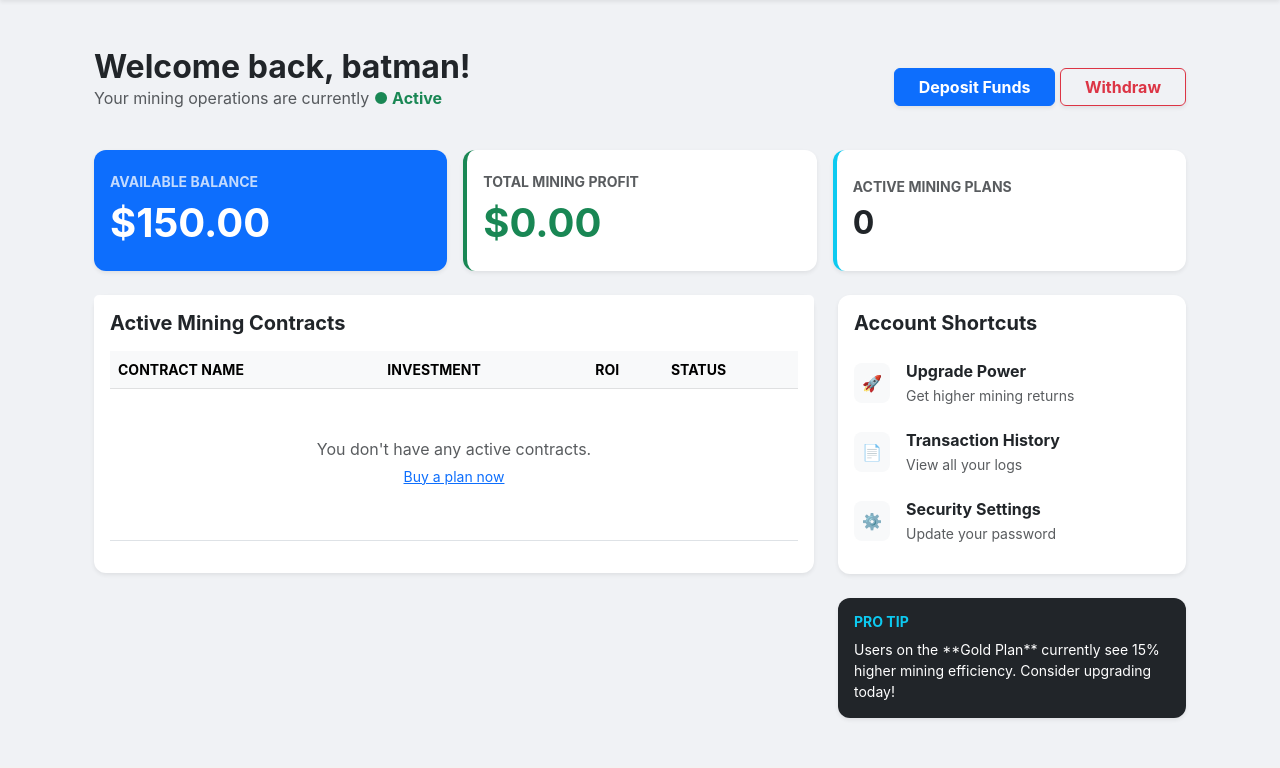
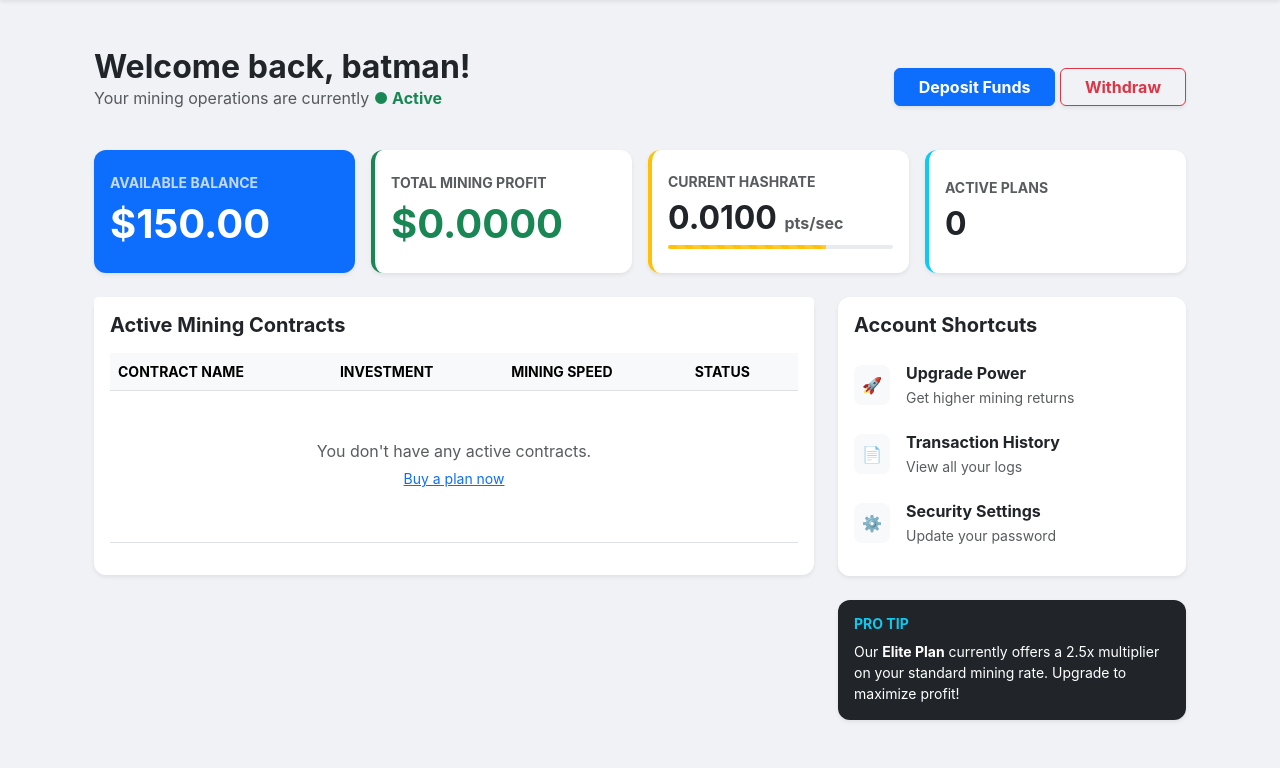
Before and after one commit to samuelj-flip/New_Dynevest_site, a Django app: page /dashboard/ in a window 1280 px wide. Shown: the part 60-828 px from the top of the page. Before the commit the page ends 780 px from the top, so only its background shows below. Run offline with Django 5.2, Linux system fonts and the light colour scheme; a user stored in the database is signed in; data comes from the database, SQL or seed files in the repository; both versions use the stored data as it was after the commit.

Commit message:
refactor: implement total_assets property and fix dashboard rendering

```diff
--- a/core/models.py
+++ b/core/models.py
@@ -3,11 +3,23 @@ from django.contrib.auth.models import User
 from django.db.models.signals import post_save
 from django.dispatch import receiver
 
-# 1. User Profile to track money
+# 1. User Profile
 class Profile(models.Model):
     user = models.OneToOneField(User, on_delete=models.CASCADE)
-    balance = models.DecimalField(max_digits=10, decimal_places=2, default=0.00)
-    total_profit = models.DecimalField(max_digits=10, decimal_places=2, default=0.00)
+    balance = models.DecimalField(max_digits=12, decimal_places=2, default=0.00)
+    total_profit = models.DecimalField(max_digits=12, decimal_places=2, default=0.00)
+
+    # NEW: Staff can edit this to increase/decrease mining speed
+    # Example: 0.0500 = 5% daily growth
+    mining_rate = models.DecimalField(max_digits=7, decimal_places=4, default=0.0100)
+
+    @property
+    def total_assets(self):
+        """
+        Calculates the sum of balance and profit on the fly.
+        Accessible in templates via {{ profile.total_assets }}
+        """
+        return (self.balance or 0) + (self.total_profit or 0)
 
     def __str__(self):
         return f"{self.user.username}'s Profile"
@@ -21,19 +33,19 @@ def create_user_profile(sender, instance, created, **kwargs):
 # 2. Investment Plans
 class Plan(models.Model):
     name = models.CharField(max_length=100)
-    price = models.DecimalField(max_digits=10, decimal_places=2)
+    price = models.DecimalField(max_digits=12, decimal_places=2)
     duration_days = models.IntegerField(default=7)
     roi_percentage = models.DecimalField(max_digits=5, decimal_places=2)
 
     def __str__(self):
         return self.name
 
-# 3. Deposits (Cleaned & Smart)
+# 3. Deposits
 class Deposit(models.Model):
     STATUS_CHOICES = [('Pending', 'Pending'), ('Approved', 'Approved'), ('Declined', 'Declined')]
 
     user = models.ForeignKey(User, on_delete=models.CASCADE)
-    amount = models.DecimalField(max_digits=10, decimal_places=2)
+    amount = models.DecimalField(max_digits=12, decimal_places=2)
     proof = models.ImageField(upload_to='deposit_proofs/')
     status = models.CharField(max_length=10, choices=STATUS_CHOICES, default='Pending')
     created_at = models.DateTimeField(auto_now_add=True)
@@ -55,7 +67,7 @@ class Withdrawal(models.Model):
     STATUS_CHOICES = [('Pending', 'Pending'), ('Completed', 'Completed'), ('Declined', 'Declined')]
 
     user = models.ForeignKey(User, on_delete=models.CASCADE)
-    amount = models.DecimalField(max_digits=10, decimal_places=2)
+    amount = models.DecimalField(max_digits=12, decimal_places=2)
     wallet_address = models.CharField(max_length=255)
     status = models.CharField(max_length=10, choices=STATUS_CHOICES, default='Pending')
     created_at = models.DateTimeField(auto_now_add=True)
@@ -63,12 +75,11 @@ class Withdrawal(models.Model):
     def __str__(self):
         return f"{self.user.username} - ${self.amount}"
 
-# ... (Keep everything from the previous cleaned version)
-
+# 5. Investments
 class Investment(models.Model):
     user = models.ForeignKey(User, on_delete=models.CASCADE)
     plan = models.ForeignKey(Plan, on_delete=models.CASCADE)
-    amount = models.DecimalField(max_digits=10, decimal_places=2)
+    amount = models.DecimalField(max_digits=12, decimal_places=2)
     is_active = models.BooleanField(default=True)
     created_at = models.DateTimeField(auto_now_add=True)
 
--- a/core/templates/core/dashboard.html
+++ b/core/templates/core/dashboard.html
@@ -18,7 +18,7 @@
     <!-- Stats Row -->
     <div class="row g-3 mb-4">
         <!-- Main Balance -->
-        <div class="col-md-4">
+        <div class="col-md-3">
             <div class="card border-0 shadow-sm bg-primary text-white h-100">
                 <div class="card-body d-flex flex-column justify-content-center py-4">
                     <h6 class="text-uppercase small fw-bold opacity-75 mb-2">Available Balance</h6>
@@ -27,7 +27,7 @@
             </div>
         </div>
         <!-- Mining Profit -->
-        <div class="col-md-4">
+        <div class="col-md-3">
             <div class="card border-0 shadow-sm h-100 border-start border-success border-4">
                 <div class="card-body d-flex flex-column justify-content-center py-4">
                     <h6 class="text-uppercase small fw-bold text-muted mb-2">Total Mining Profit</h6>
@@ -35,11 +35,26 @@
                 </div>
             </div>
         </div>
+        <!-- NEW: Live Mining Rate (Interactive) -->
+        <div class="col-md-3">
+            <div class="card border-0 shadow-sm h-100 border-start border-warning border-4">
+                <div class="card-body d-flex flex-column justify-content-center py-4">
+                    <h6 class="text-uppercase small fw-bold text-muted mb-2">Current Hashrate</h6>
+                    <h2 class="mb-0 fw-bold text-dark">
+                        {{ profile.mining_rate }} <small class="fs-6 text-muted">pts/sec</small>
+                    </h2>
+                    <div class="progress mt-2" style="height: 4px;">
+                        <div class="progress-bar progress-bar-striped progress-bar-animated bg-warning"
+                            style="width: 70%"></div>
+                    </div>
+                </div>
+            </div>
+        </div>
         <!-- Active Contracts -->
-        <div class="col-md-4">
+        <div class="col-md-3">
             <div class="card border-0 shadow-sm h-100 border-start border-info border-4">
                 <div class="card-body d-flex flex-column justify-content-center py-4">
-                    <h6 class="text-uppercase small fw-bold text-muted mb-2">Active Mining Plans</h6>
+                    <h6 class="text-uppercase small fw-bold text-muted mb-2">Active Plans</h6>
                     <h2 class="mb-0 fw-bold text-dark">{{ active_investments.count }}</h2>
                 </div>
             </div>
@@ -61,7 +76,7 @@
                                 <tr class="small text-muted text-uppercase">
                                     <th>Contract Name</th>
                                     <th>Investment</th>
-                                    <th>ROI</th>
+                                    <th>Mining Speed</th>
                                     <th>Status</th>
                                 </tr>
                             </thead>
@@ -70,14 +85,19 @@
                                 <tr>
                                     <td>
                                         <div class="fw-bold text-dark">{{ inv.plan.name }}</div>
-                                        <small class="text-muted">ID: #00{{ inv.id }}</small>
+                                        <small class="text-muted">Started: {{ inv.created_at|date:"M d, Y" }}</small>
                                     </td>
                                     <td class="fw-bold">${{ inv.amount }}</td>
-                                    <td><span class="text-success font-monospace">+{{ inv.plan.roi_percentage }}%</span>
+                                    <td>
+                                        <!-- Displays the dynamic mining rate -->
+                                        <span class="text-warning fw-bold">
+                                            <i class="fas fa-bolt"></i> {{ profile.mining_rate }}x
+                                        </span>
                                     </td>
                                     <td>
                                         <span
                                             class="badge rounded-pill bg-success bg-opacity-10 text-success border border-success px-3">
+                                            <span class="spinner-grow spinner-grow-sm me-1" role="status"></span>
                                             Mining...
                                         </span>
                                     </td>
@@ -112,7 +132,6 @@
                                 <small class="text-muted">Get higher mining returns</small>
                             </div>
                         </a>
-                        <!-- LINK TO TRANSACTIONS PAGE -->
                         <a href="{% url 'transactions' %}"
                             class="list-group-item list-group-item-action border-0 px-0 d-flex align-items-center">
                             <div class="bg-light p-2 rounded-3 me-3">📄</div>
@@ -137,8 +156,8 @@
             <div class="card bg-dark text-white border-0 shadow-sm">
                 <div class="card-body">
                     <h6 class="fw-bold small text-uppercase text-info">Pro Tip</h6>
-                    <p class="small mb-0">Users on the **Gold Plan** currently see 15% higher mining efficiency.
-                        Consider upgrading today!</p>
+                    <p class="small mb-0">Our <b>Elite Plan</b> currently offers a 2.5x multiplier on your standard
+                        mining rate. Upgrade to maximize profit!</p>
                 </div>
             </div>
         </div>
@@ -169,5 +188,11 @@
         background-color: #f8f9fa !important;
         transform: translateX(5px);
     }
+
+    /* Simple animation for the mining spinner */
+    .spinner-grow-sm {
+        width: 0.6rem;
+        height: 0.6rem;
+    }
 </style>
 {% endblock %}
--- a/core/views.py
+++ b/core/views.py
@@ -23,10 +23,8 @@ def register_view(request):
                 user.email = email_from_html
             user.save()
 
-            # Create the Profile immediately
             Profile.objects.get_or_create(user=user)
 
-            # --- SEND WELCOME EMAIL ---
             try:
                 send_mail(
                     'Welcome to DYNEVEST',
@@ -57,14 +55,28 @@ def dashboard_view(request):
     withdrawals = Withdrawal.objects.filter(user=request.user).order_by('-created_at')
     active_investments = Investment.objects.filter(user=request.user, is_active=True)
 
+    total_profit_accumulator = Decimal('0.00')
+
     for inv in active_investments:
-        days_active = (timezone.now() - inv.created_at).days
-        if days_active > 0:
-            # ROI Calculation logic
-            daily_rate = (inv.plan.roi_percentage / Decimal('100')) / Decimal(inv.plan.duration_days)
-            earned = inv.amount * daily_rate * Decimal(days_active)
-            profile.total_profit = earned
-            profile.save()
+        # Calculate time passed since investment
+        time_delta = timezone.now() - inv.created_at
+        days_active = time_delta.days
+
+        # We also calculate hours/minutes to make the mining feel "live" even on day 0
+        seconds_active = time_delta.total_seconds()
+        hours_active = Decimal(seconds_active) / Decimal('3600')
+
+        if seconds_active > 0:
+            # Interactive ROI: Uses profile.mining_rate (set by staff)
+            # instead of a fixed plan rate.
+            # Calculation: Amount * Rate * (Hours / 24)
+            daily_growth = inv.amount * profile.mining_rate
+            earned = daily_growth * (hours_active / Decimal('24'))
+            total_profit_accumulator += earned
+
+    # Update and save the profile profit
+    profile.total_profit = total_profit_accumulator.quantize(Decimal('0.0001'))
+    profile.save()
 
     return render(request, 'core/dashboard.html', {
         'profile': profile,
@@ -83,7 +95,6 @@ def buy_plan(request, plan_id):
     plan = get_object_or_404(Plan, id=plan_id)
     profile = request.user.profile
 
-    # We use the 'price' as the minimum entry for that plan
     if profile.balance >= plan.price:
         profile.balance -= plan.price
         profile.save()
@@ -121,11 +132,9 @@ def withdraw_view(request):
         if amount_str:
             amount = Decimal(amount_str)
             if amount <= profile.balance:
-                # --- NEW: 20% GAS FEE CALCULATION ---
                 gas_fee = amount * Decimal('0.20')
                 receive_amount = amount - gas_fee
 
-                # Deduct FULL amount from user balance
                 profile.balance -= amount
                 profile.save()
 
@@ -163,7 +172,6 @@ def approve_deposit(request, pk):
         if deposit.status == 'Pending':
             deposit.status = 'Approved'
 
-            # Link to profile and update balance upon approval
             profile, created = Profile.objects.get_or_create(user=deposit.user)
             profile.balance += deposit.amount
             profile.save()
```
Also changed, not shown: core/migrations/0007_profile_mining_rate_alter_deposit_amount_and_more.py (added), db.sqlite3.
